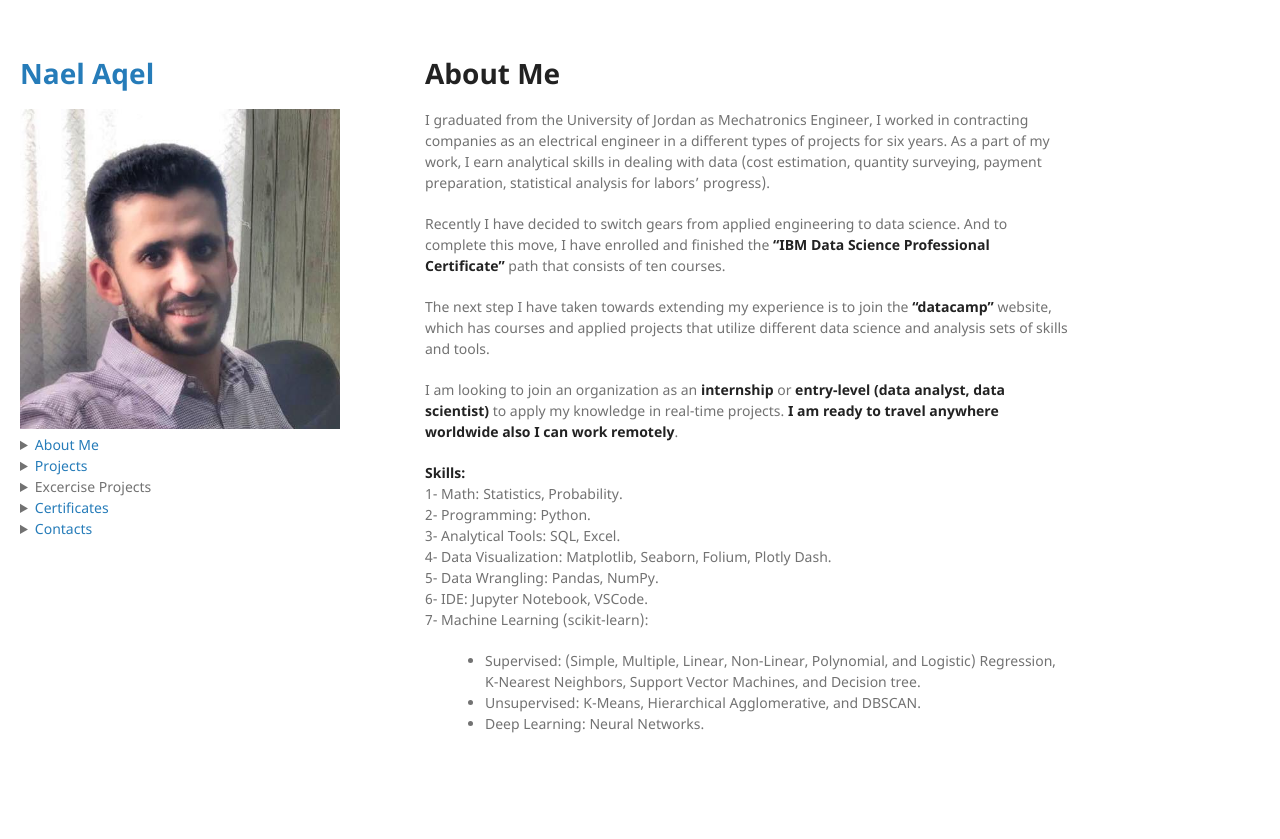
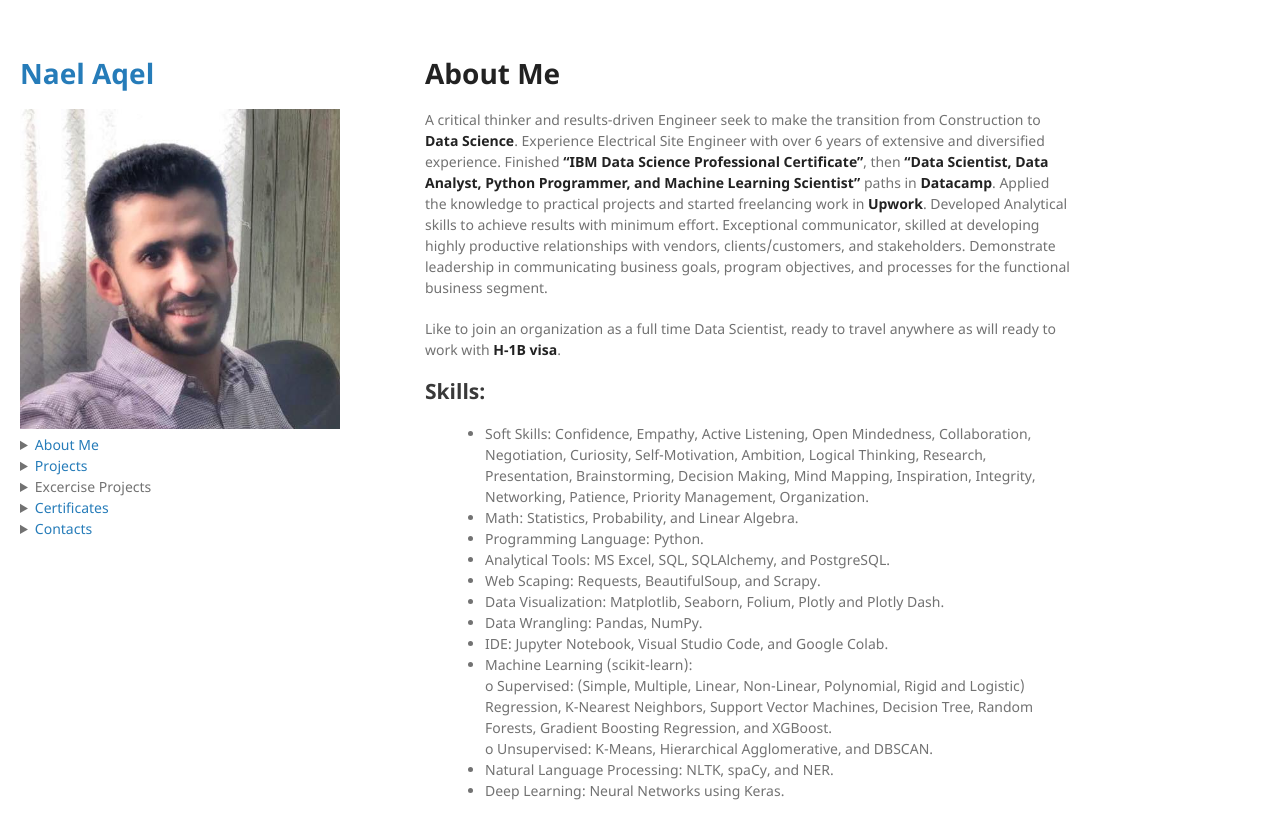
Before and after one commit to NaelAqel/naelaqel.github.io, a Jekyll site: the page built from index.md, in a window 1280 px wide. Shown: the top 839 px of the page. Built offline with Jekyll 4.4.1, drawn with Linux system fonts in a browser that asks for light colours.

Commit message:
Update the full page

```diff
--- a/index.md
+++ b/index.md
@@ -4,24 +4,21 @@
 <section1></section1>
 # About Me
 
-I graduated from the University of Jordan as Mechatronics Engineer, I worked in contracting companies as an electrical engineer in a different types of projects for six years. As a part of my work, I earn analytical skills in dealing with data (cost estimation, quantity surveying, payment preparation, statistical analysis for labors' progress).
+A critical thinker and results-driven Engineer seek to make the transition from Construction to **Data Science**. Experience Electrical Site Engineer with over 6 years of extensive and diversified experience. Finished **"IBM Data Science Professional Certificate"**, then **"Data Scientist, Data Analyst, Python Programmer, and Machine Learning Scientist"** paths in **Datacamp**. Applied the knowledge to practical projects and started freelancing work in **Upwork**. Developed Analytical skills to achieve results with minimum effort. Exceptional communicator, skilled at developing highly productive relationships with vendors, clients/customers, and stakeholders. Demonstrate leadership in communicating business goals, program objectives, and processes for the functional business segment.
 
-Recently I have decided to switch gears from applied engineering to data science. And to complete this move, I have enrolled and finished the **"IBM Data Science Professional Certificate"** path that consists of ten courses.
+Like to join an organization as a full time Data Scientist, ready to travel anywhere as will ready to work with **H-1B visa**.
 
-The next step I have taken towards extending my experience is to join the **"datacamp"** website, which has courses and applied projects that utilize different data science and analysis sets of skills and tools.
-
-I am looking to join an organization as an **internship** or **entry-level (data analyst, data scientist)** to apply my knowledge in real-time projects. **I am ready to travel anywhere worldwide also I can work remotely**.
-
-
-
-**Skills:**
-1- Math: Statistics, Probability.
-2- Programming: Python.
-3- Analytical Tools: SQL, Excel.
-4- Data Visualization: Matplotlib, Seaborn, Folium, Plotly Dash.
-5- Data Wrangling: Pandas, NumPy.
-6- IDE: Jupyter Notebook, VSCode.
-7- Machine Learning (scikit-learn):
-- Supervised: (Simple, Multiple, Linear, Non-Linear, Polynomial, and Logistic) Regression, K-Nearest Neighbors, Support Vector Machines, and Decision tree.
-- Unsupervised: K-Means, Hierarchical Agglomerative, and DBSCAN.
-- Deep Learning: Neural Networks.
+## Skills:
+- Soft Skills: Confidence, Empathy, Active Listening, Open Mindedness, Collaboration, Negotiation, Curiosity, Self-Motivation, Ambition, Logical Thinking, Research, Presentation, Brainstorming, Decision Making, Mind Mapping, Inspiration, Integrity, Networking, Patience, Priority Management, Organization.
+- Math: Statistics, Probability, and Linear Algebra.
+- Programming Language: Python.
+- Analytical Tools: MS Excel, SQL, SQLAlchemy, and PostgreSQL.
+- Web Scaping: Requests, BeautifulSoup, and Scrapy.
+- Data Visualization: Matplotlib, Seaborn, Folium, Plotly and Plotly Dash.
+- Data Wrangling: Pandas, NumPy.
+- IDE: Jupyter Notebook, Visual Studio Code, and Google Colab.
+- Machine Learning (scikit-learn):
+      o Supervised: (Simple, Multiple, Linear, Non-Linear, Polynomial, Rigid and Logistic) Regression, K-Nearest Neighbors, Support Vector Machines, Decision Tree, Random Forests, Gradient Boosting Regression, and XGBoost.
+      o Unsupervised: K-Means, Hierarchical Agglomerative, and DBSCAN.
+- Natural Language Processing: NLTK, spaCy, and NER.
+- Deep Learning: Neural Networks using Keras.
```
